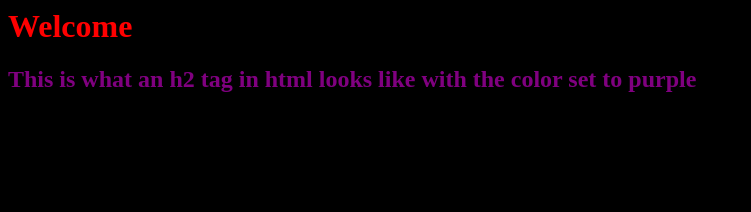
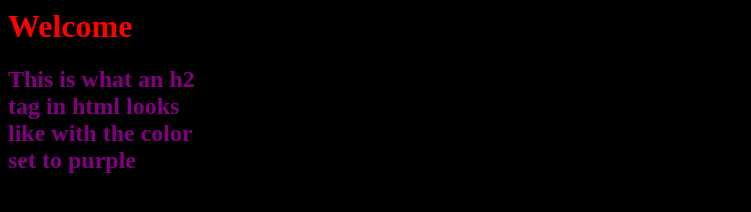
Before and after one commit to Gl1tch981/mysitemaybe, a plain HTML site: page index.html in a window 1280 px wide. Shown: the whole page, without its empty margins (0-751 px from the left). Drawn offline with Linux system fonts and the light colour scheme.

Commit message:
Update style.css

```diff
--- a/style.css
+++ b/style.css
@@ -7,6 +7,8 @@ h2 {
 }
 
 .card {
+  width: 200px;
+  height: 190px;
   border: 10px;
   border-color: #00;
 }
```
